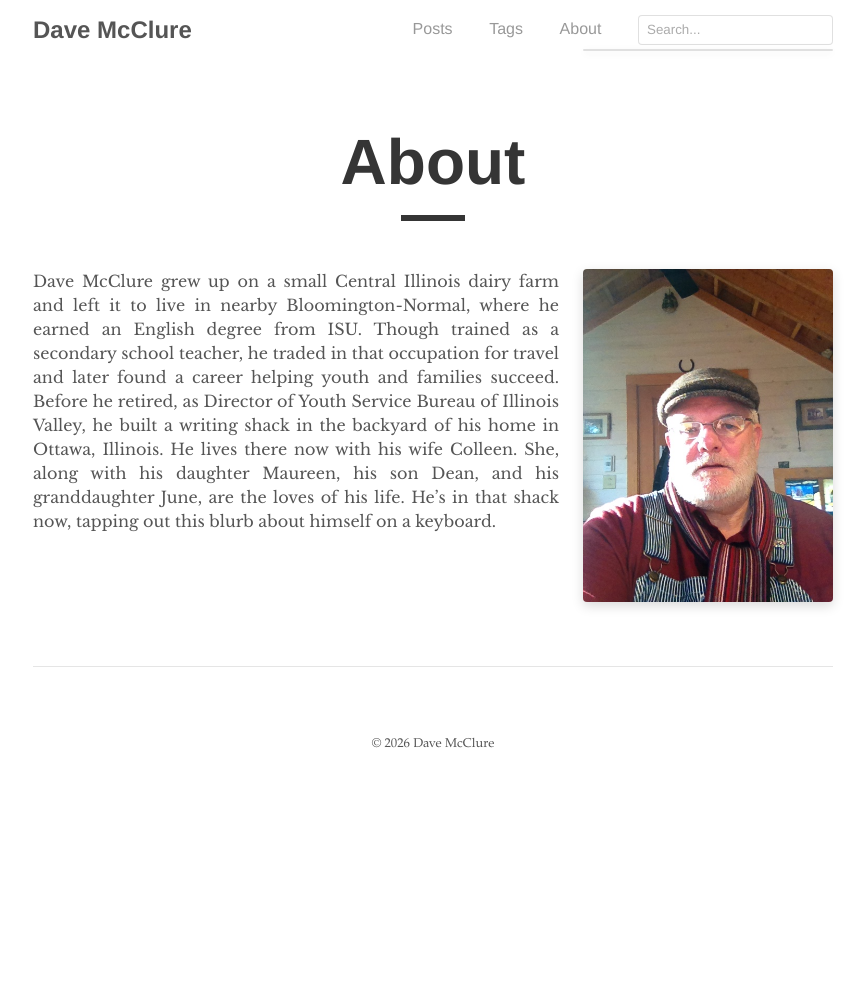
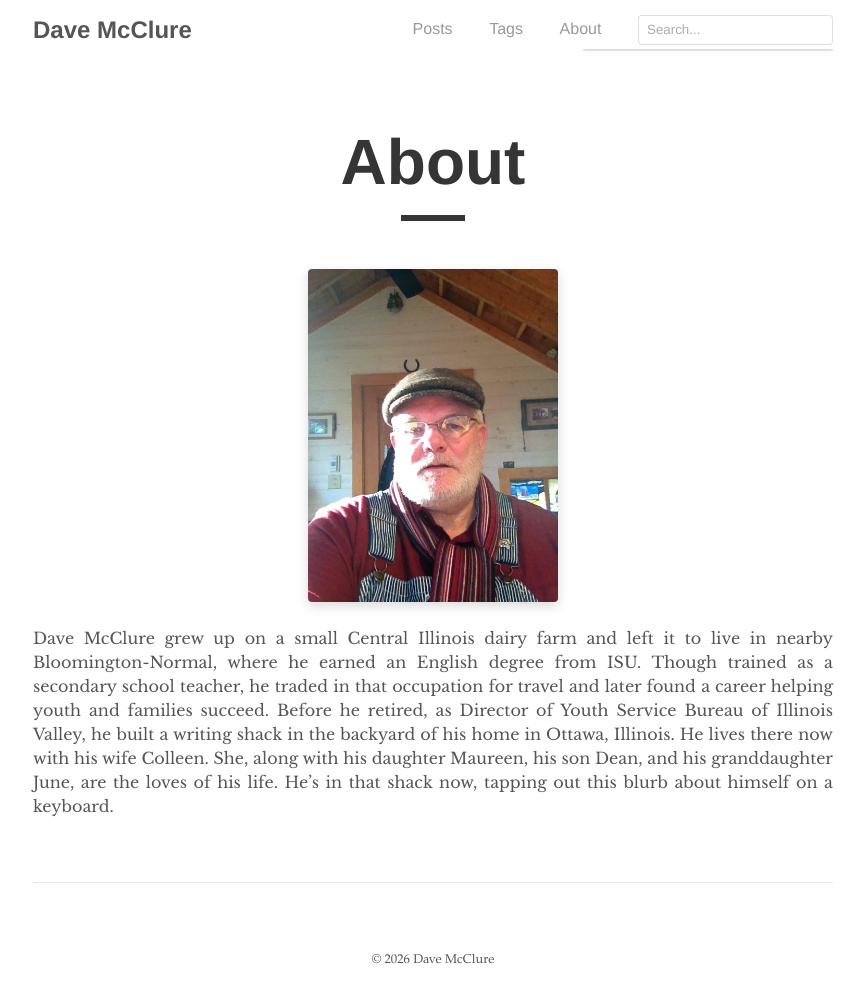
Before and after one commit to Daveintheshack/daveintheshack.github.io, a Jekyll site: the page built from _pages/about.md, in a window 1280 px wide. Shown: the whole page, without its empty margins (207-1073 px from the left). Built offline with Jekyll 4.4.1, drawn with Linux system fonts in a browser that asks for light colours; before the commit the page ends 900 px from its top, so only the background shows below that.

Commit message:
Update _layout.scss

```diff
--- a/_sass/tale/_layout.scss
+++ b/_sass/tale/_layout.scss
@@ -139,8 +139,8 @@ footer {
 .post img.profile-photo {
   border-radius: 4px;
   box-shadow: 0 4px 12px rgba(0, 0, 0, .15);
-  float: right;
-  margin: 0 0 1rem 1.5rem !important;
+  display: block;
+  margin: 0 auto 1.5rem !important;
   max-width: 250px;
   width: 100%;
 }
@@ -153,10 +153,6 @@ footer {
 }
 @media (max-width: 500px) {
   .post img.profile-photo {
-    float: none !important;
-    display: block !important;
-    margin: 0 auto 1rem !important;
     max-width: 200px !important;
-    width: 200px !important;
   }
 }
```
